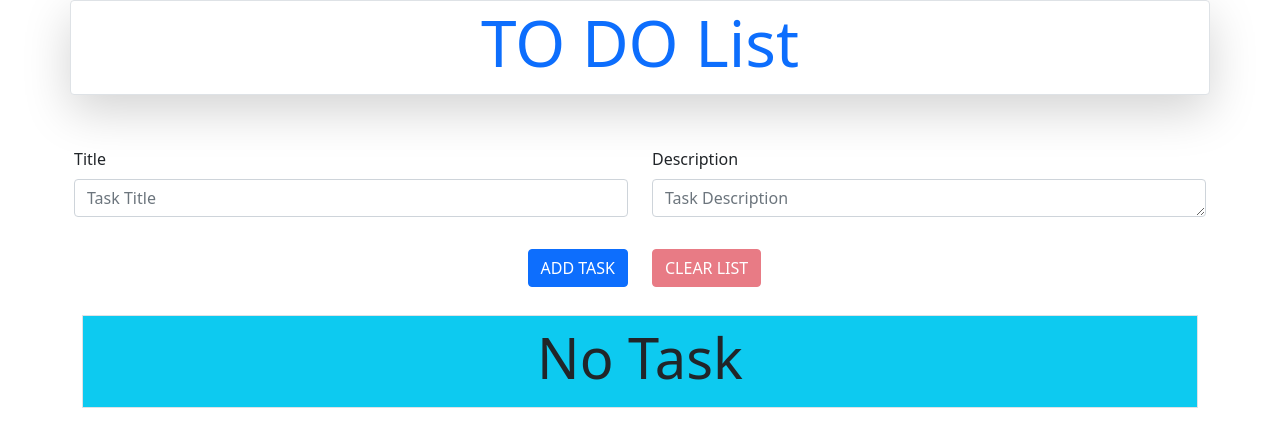
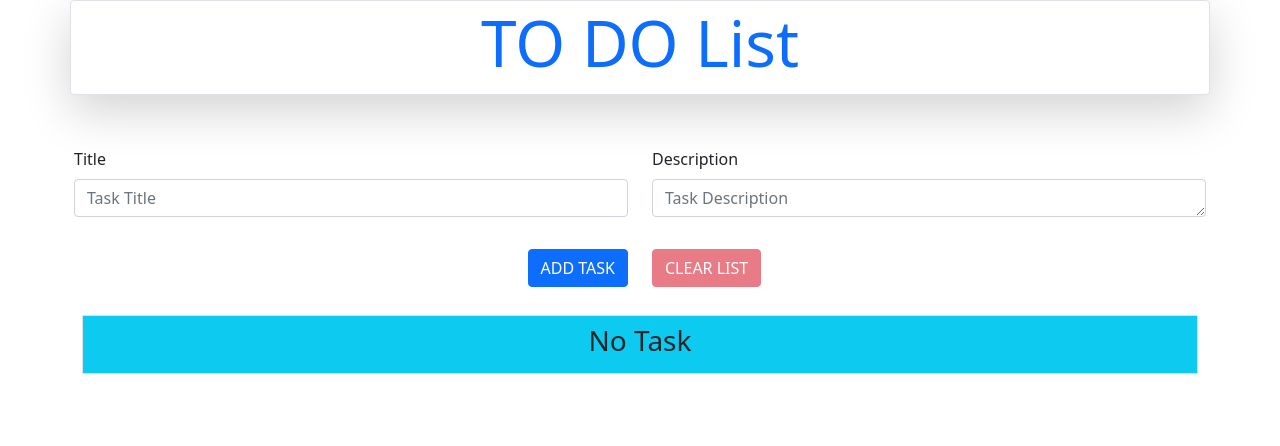
Before and after one commit to Aadesh-1999/to-do-list, a plain HTML site: page index.html in a window 1280 px wide. Drawn offline with nearby package versions, Linux system fonts and the light colour scheme.

Commit message:
Update index.html

```diff
--- a/index.html
+++ b/index.html
@@ -33,7 +33,7 @@
     </div>
     <div class="container mt-2">
         <div class="container temp border d-flex justify-content-center bg-info p-2" id="tempDisplay">
-            <h3 class="display-4">No Task</h3>
+            <h3>No Task</h3>
         </div>
         <table class="table">
             <thead id="theadfield">
```
